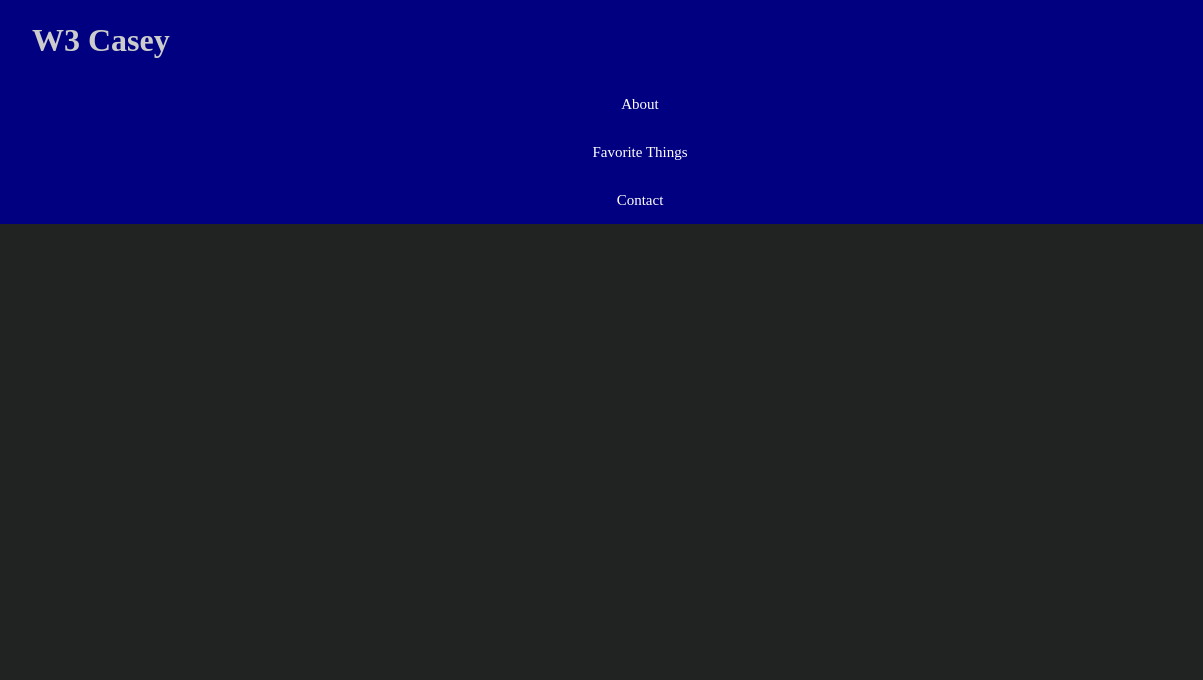
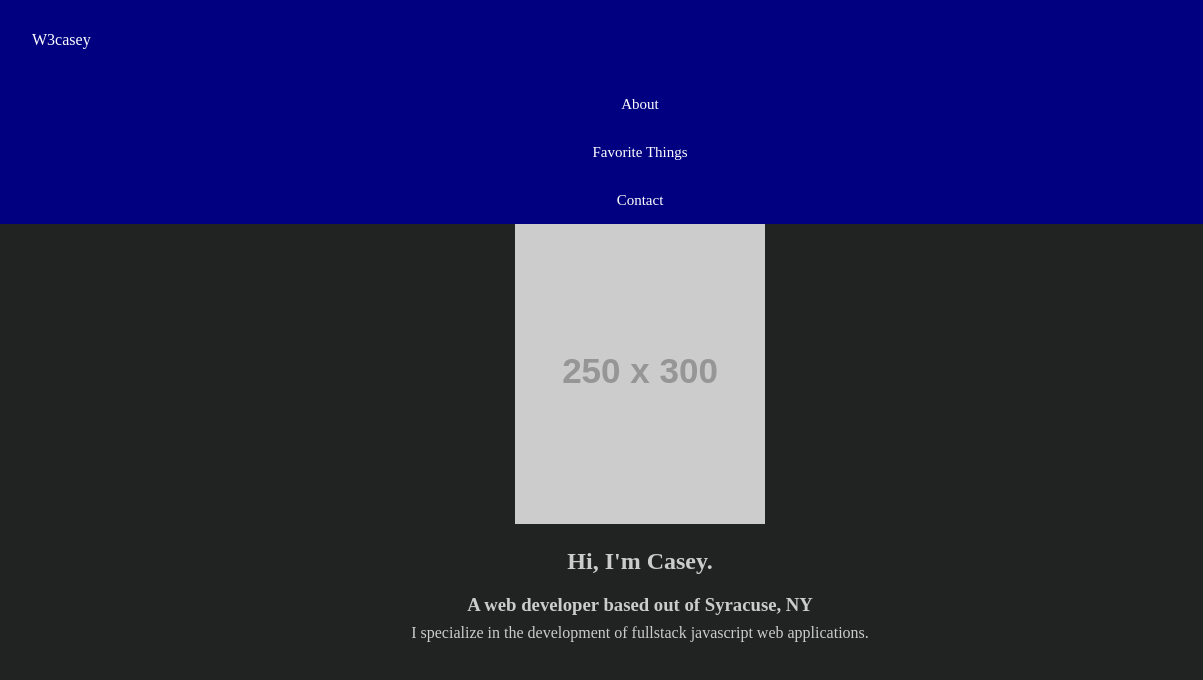
Before and after one commit to w3casey/w3casey.github.io, a plain HTML site: page index.html in a window 1280 px wide. Shown: the full height of the page, 0-1203 px from the left. Drawn offline with Linux system fonts and the light colour scheme; placeholder pictures from the web are drawn by us.

Commit message:
added a about me section

```diff
--- a/css/styles.css
+++ b/css/styles.css
@@ -2,6 +2,14 @@
     margin: 0;
     padding: 0;
     box-sizing: border-box;
+}
+
+h1,h2,h3,h4,h5,h6{
+    margin-top: 1em;
+}
+
+p{
+    margin-top: 0.5em;
 }
 
 body{
@@ -40,14 +48,31 @@ header nav ul li{
     min-height: 48px;
 }
 
-header nav ul a{
+a{
     text-decoration: none;
     color: white;
+    text-transform: capitalize;
+}
+
+header nav ul a{
     width: 100%;
     height: inherit;
     display: flex;
     justify-content: center;
     align-items: center;
     font-size: 15px;
-    text-transform: capitalize;
 }
+
+
+
+/* Section Styles */
+
+section{
+    display: flex;
+    flex-direction: column;
+    align-items: center;
+}
+
+section:first-of-type h1 + h3{
+    text-align: center;
+}
--- a/index.html
+++ b/index.html
@@ -10,7 +10,7 @@
 <body>
     <header>
         <div>
-            <h1>W3 Casey</h1>
+            <a href="#" aria-roledescription="go to home">W3casey</a>
             <svg fill="#ccc" xmlns="http://www.w3.org/2000/svg"  viewBox="0 0 50 50" width="40" height="50px"><path d="M 0 7.5 L 0 12.5 L 50 12.5 L 50 7.5 Z M 0 22.5 L 0 27.5 L 50 27.5 L 50 22.5 Z M 0 37.5 L 0 42.5 L 50 42.5 L 50 37.5 Z"/></svg>
         </div>
         <nav>
@@ -21,6 +21,12 @@
             </ul>
         </nav>
     </header>
+    <section>
+        <img src="https://via.placeholder.com/250x300" alt="">
+        <h1>Hi, I'm Casey.</h1>
+        <h3>A web developer based out of <span>Syracuse, NY</span></h3>
+        <p>I specialize in the development of fullstack javascript web applications.</p>
+    </section>
 </body>
 <script src="scripts/scripts.js"></script>
 </html>
```
